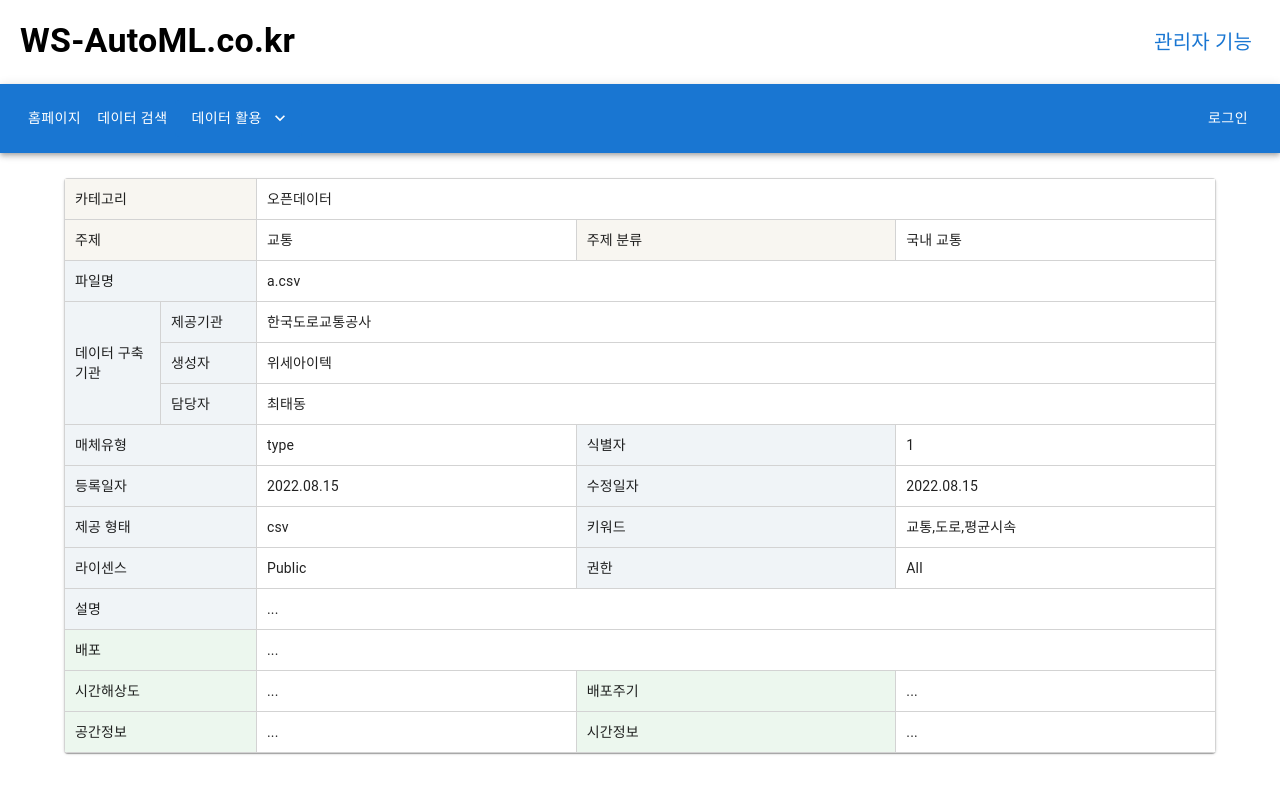
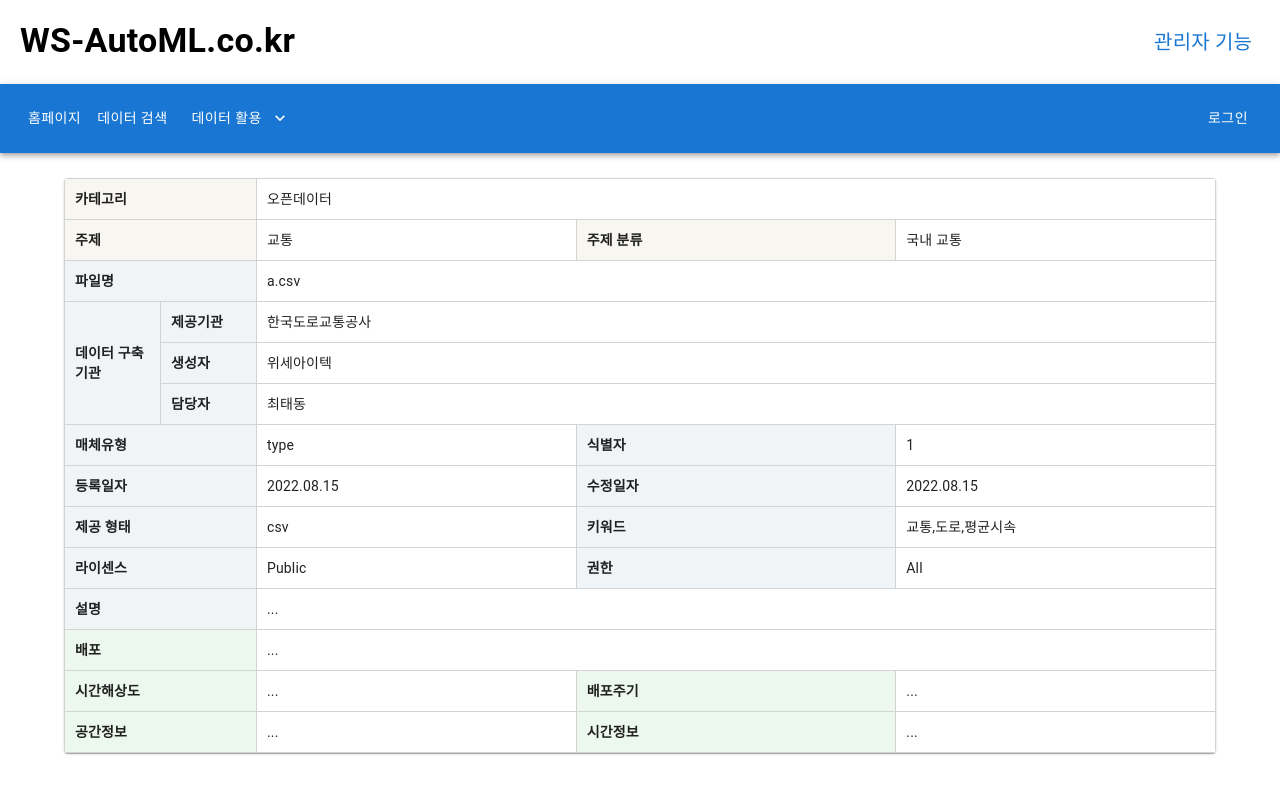
Before and after one commit to ClustProject/WSAutoMLMainWeb, a React (Create React App) app in the folder app/user-web/: page /metadata/1 in a window 1280 px wide. Shown: the top 800 px of the page. Built offline with nearby package versions, Linux system fonts and the light colour scheme.

Commit message:
feat: TitleTableCell에 `fontWeight: bold` 추가

```diff
--- a/app/user-web/src/components/presentational/search/MetaDataTable.jsx
+++ b/app/user-web/src/components/presentational/search/MetaDataTable.jsx
@@ -14,7 +14,8 @@ const TitleTableCell = (props) => {
       sx={{
         border: '1px solid lightgray',
         width: '75px',
-        padding: '10px'
+        padding: '10px',
+        fontWeight: 'bold'
       }}
     >
       {props.title}
```
